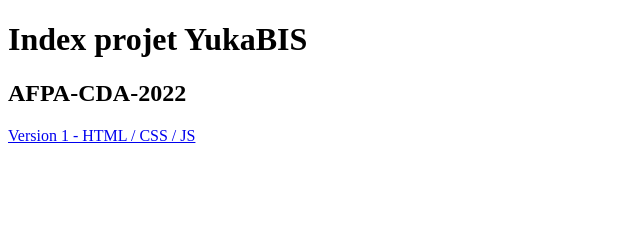
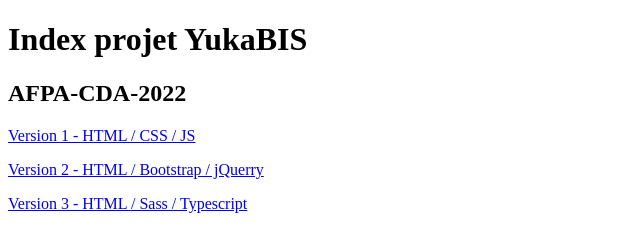
Before and after one commit to madaumur/Projet_YUKAbis, a plain HTML site: page index.html in a window 1280 px wide. Shown: the whole page, without its empty margins (0-640 px from the left). Drawn offline with Linux system fonts and the light colour scheme.

Commit message:
leger update
++ update gitignore
++ lien vers les pages des projets suivants

```diff
--- a/index.html
+++ b/index.html
@@ -19,9 +19,15 @@
 			<h1>Index projet YukaBIS</h1>
 			<h2>AFPA-CDA-2022</h2>
 			<p>
-				<a href="/page_css_js/index.html"
-					>Version 1 - HTML / CSS / JS
+				<a href="/page_css_js/index.html">
+					Version 1 - HTML / CSS / JS
 				</a>
+			</p>
+			<p>
+				<a href="#">Version 2 - HTML / Bootstrap / jQuerry</a>
+			</p>
+			<p>
+				<a href="#">Version 3 - HTML / Sass / Typescript</a>
 			</p>
 		</main>
 
```
Also changed, not shown: 1 other file.
